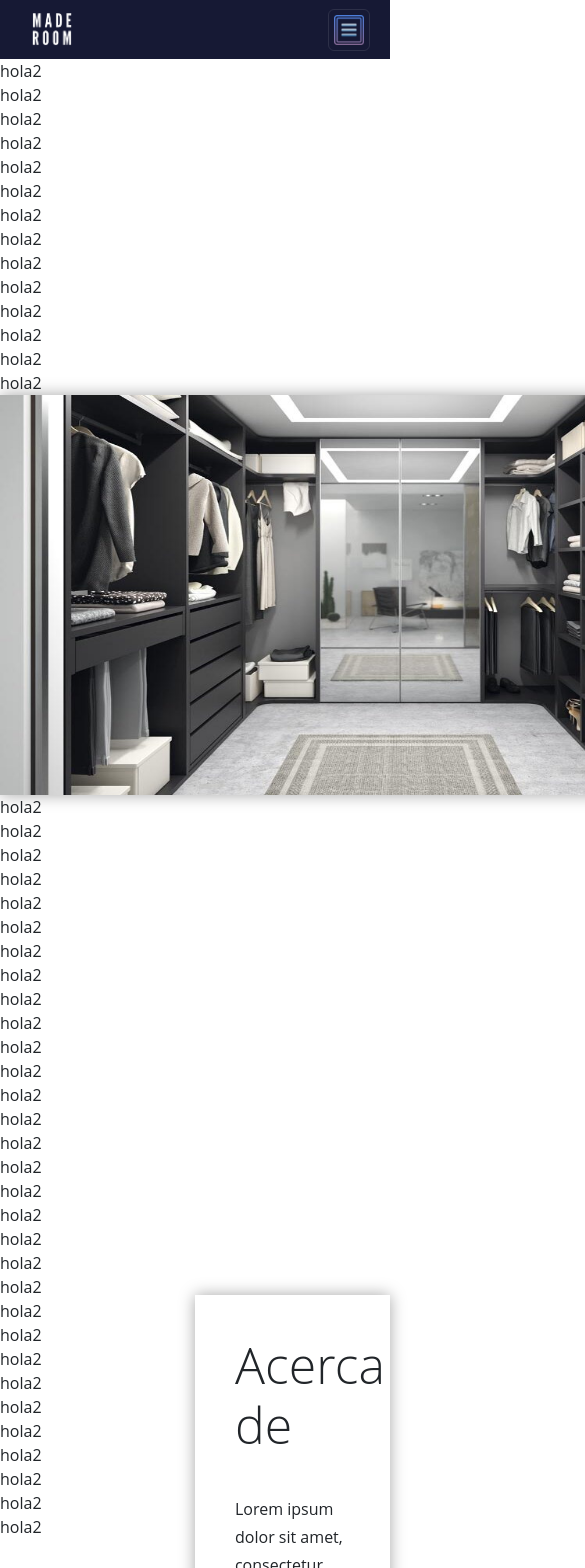
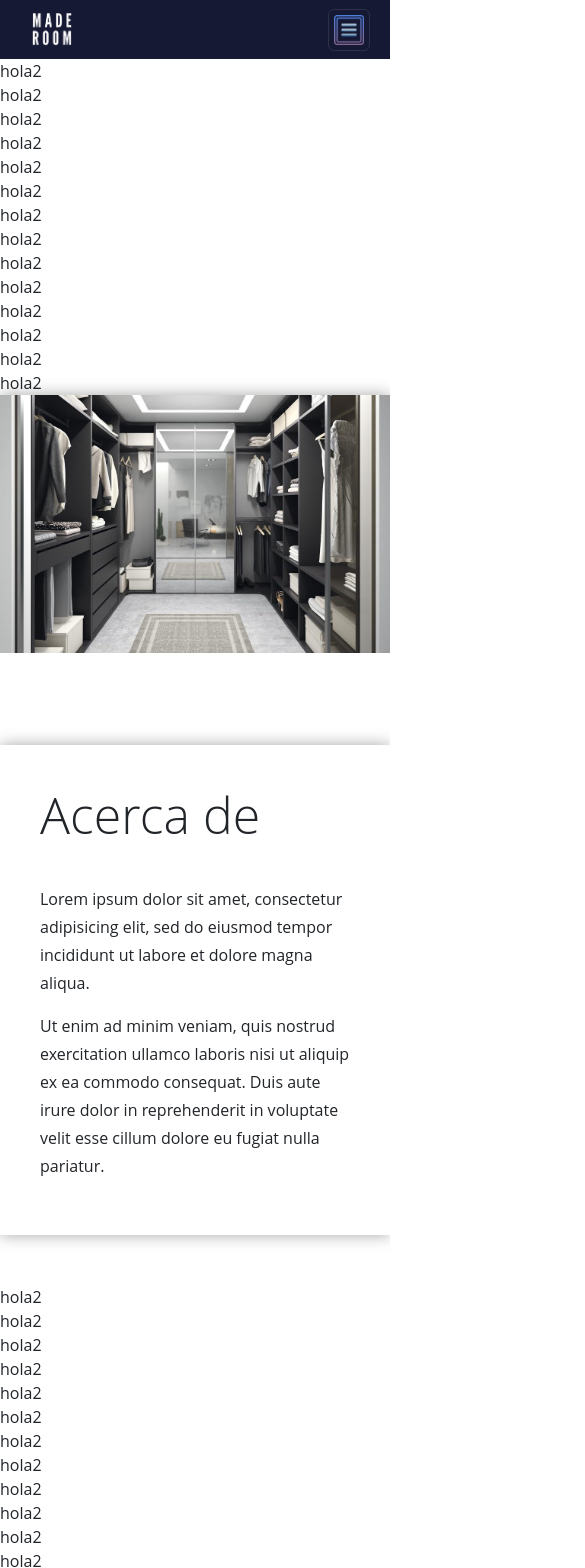
Before and after one commit to jesteban96/maderoom, a React (Vite) app: page / in a window 390 px wide. Shown: the top 1568 px of the page, 585 px wide, since content can reach past the window. Built offline with nearby package versions, Linux system fonts and the light colour scheme.

Commit message:
acerca de response

```diff
--- a/src/css/estilo.css
+++ b/src/css/estilo.css
@@ -56,7 +56,7 @@ section {
    min-height: 500px ;
    max-height: 900px; */ }
   section .foto {
-    width: 800px;
+    width: 1000px;
     height: 400px;
     position: relative;
     left: 0;
@@ -89,12 +89,12 @@ section {
       line-height: 28px;
       margin-bottom: 15px; }
 
-@media screen and (max-width: 300px) {
-  .main .acerca-de .foto {
+@media screen and (max-width: 800px) {
+  .acerca-de .foto {
     position: relative;
     width: 100%; }
 
-  .main .acerca-de article {
+  .acerca-de article {
     position: relative;
     width: 100%;
     top: -50px;
--- a/src/css/estilo.scss
+++ b/src/css/estilo.scss
@@ -85,7 +85,7 @@ section{
 
 
        .foto{
-        width: 800px;
+        width: 1000px;
         height: 400px;
         position: relative;
         left: 0;
@@ -130,14 +130,22 @@ section{
 
 }
 
-@media screen and (max-width: 300px) {
+@media screen and (max-width: 800px) {
 
-	.main .acerca-de .foto {
+
+        .acerca-de{
+            .foto {
                 position: relative;
                 width: 100%;
             }
+        }
 
-	.main .acerca-de article {
+
+
+
+
+        .acerca-de{
+            article {
                 position: relative;
                 width: 100%;
                 top:-50px;
@@ -145,4 +153,7 @@ section{
         }
 
 
-}
+
+
+
+}}
```
Also changed, not shown: 2 other files (tests, documents, lock files or other folders). Lines whose indentation alone changed are shown as unchanged.
